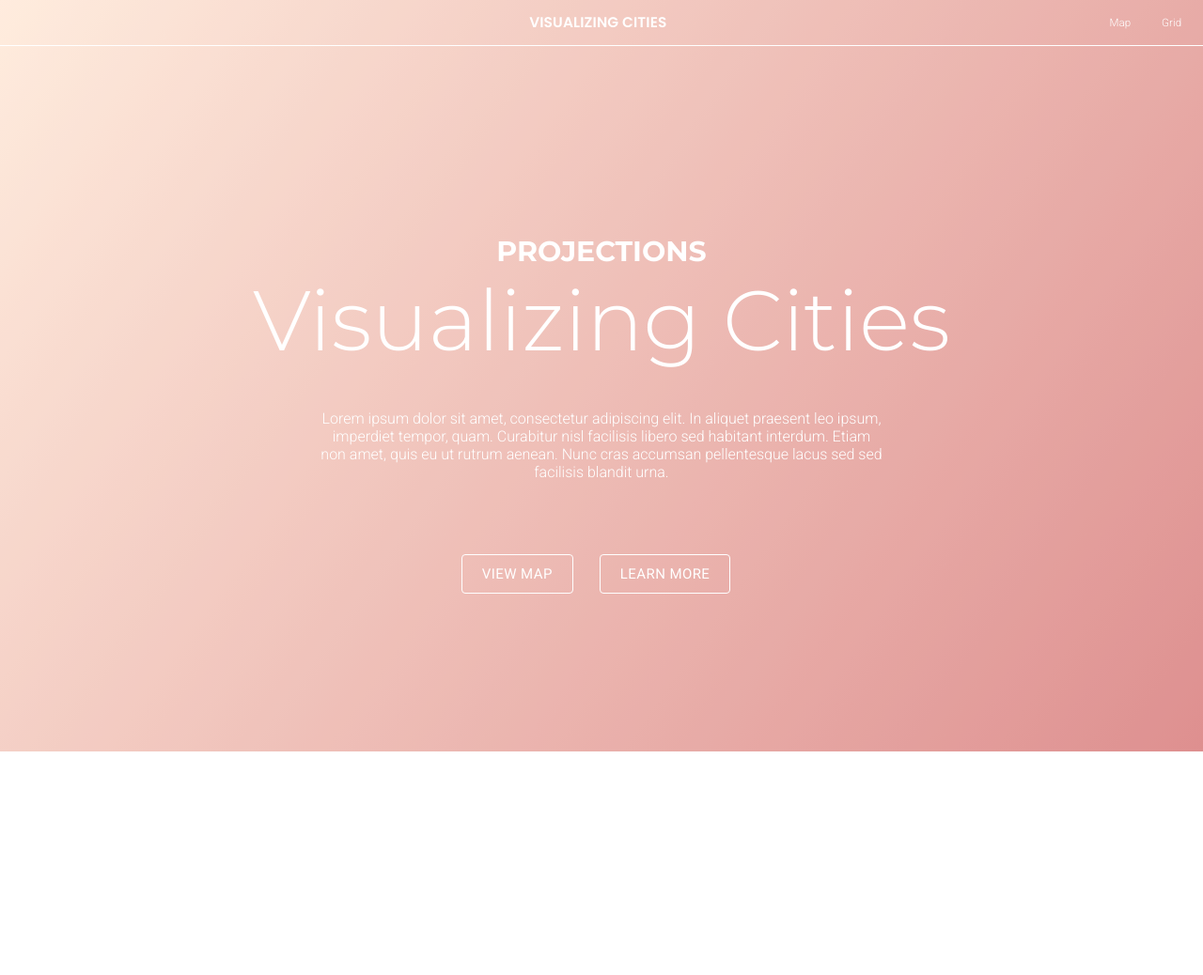
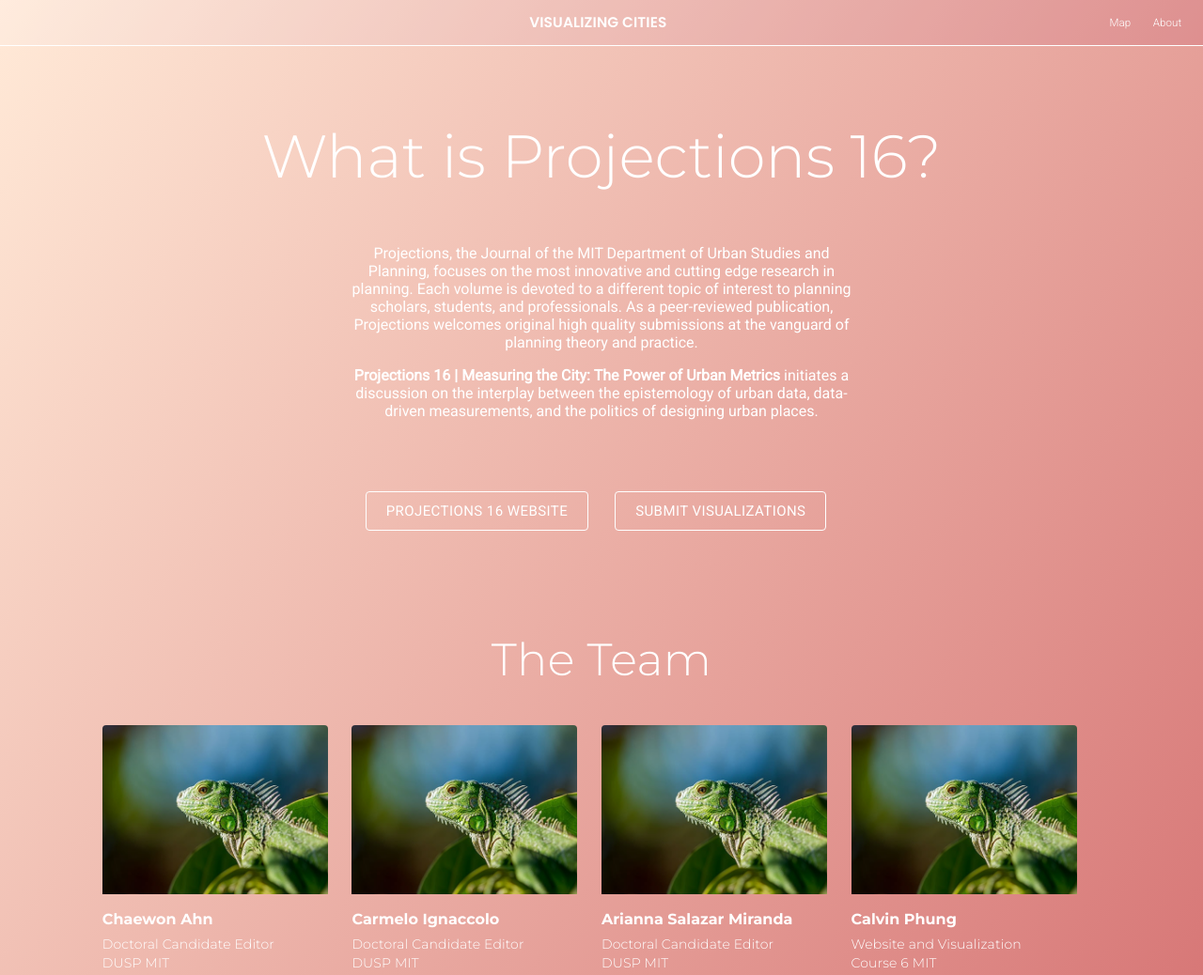
Before and after one commit to cphung3/dusp-projections, a React app: page /about in a window 1280 px wide. Before the commit this address led to /map. Shown: the top 1038 px of the page at 94% size. Before the commit the page ends 800 px from the top, so only its background shows below. Built offline with nearby package versions, Linux system fonts and the light colour scheme; no server answers.

Commit message:
add about page

```diff
--- a/package.json
+++ b/package.json
@@ -33,6 +33,7 @@
     "material-ui-image": "^3.3.2",
     "node-fetch": "^2.6.1",
     "ola": "^1.1.1",
+    "prop-types": "^15.7.2",
     "react": "^16.5.2",
     "react-animation": "^1.2.2",
     "react-dom": "^16.5.2",
--- /dev/null
+++ b/src/client/About.js
@@ -0,0 +1,106 @@
+/* eslint-disable linebreak-style */
+import React from 'react';
+import Container from '@material-ui/core/Container';
+import { makeStyles } from '@material-ui/core/styles';
+import { Typography } from '@material-ui/core';
+import Button from '@material-ui/core/Button';
+import ProfileCard from './components/ProfileCard';
+
+const useStyles = makeStyles(theme => ({
+  container: {
+    display: 'flex',
+    justifyContent: 'center',
+    flexWrap: 'wrap',
+    // marginBottom: '30px',
+    paddingTop: '10vh',
+    width: '100%',
+    // height: '100vh',
+  },
+  paper: {
+    background: 'linear-gradient(125deg,#FFE8D6, #D67474);',
+    width: '100%',
+    height: '100%',
+    // position: 'absolute', top: 0, left: 0,
+  },
+  cardContainer: {
+    display: 'flex',
+    justifyContent: 'center',
+    flexFlow: 'wrap',
+    marginTop: 100,
+    marginBottom: 100,
+  },
+  card: {
+    maxWidth: '300px',
+    marginRight: '20px',
+    minWidth: '300px',
+  },
+  bodyText: {
+    color: 'white',
+  },
+  title: {
+    fontFamily: 'Montserrat', color: 'white', width: '100%', fontSize: '4rem', marginBottom: '40px'
+  },
+  subtitle: {
+    fontFamily: 'Montserrat', color: 'white', width: '100%', fontSize: '3rem', marginBottom: '40px'
+  },
+  button: {
+    marginTop: '60px',
+    margin: theme.spacing(1),
+    color: 'white',
+    border: '1px solid white',
+    marginRight: 20,
+  },
+}));
+
+export default function About() {
+  const classes = useStyles();
+  // const [gridStyle] = React.useState(getGridStyle);
+
+  const handleClick = (e) => {
+    // setClicked(true);
+    // setTimeout(
+    //     () => setHidden(true),
+    //     350
+    //   );
+  };
+
+  return (
+    <div className={classes.paper}>
+      {/* <Paper className={classes.paper}> */}
+      <Container className={classes.container}>
+        <Typography variant="h3" className={classes.title}>What is Projections 16?</Typography>
+        <Container maxWidth="sm">
+          <p className={classes.bodyText}>
+            Projections, the Journal of the MIT Department of Urban Studies and Planning, focuses on the most innovative
+            and cutting edge research in planning. Each volume is devoted to a different topic of interest to planning scholars,
+            students, and professionals. As a peer-reviewed publication, Projections welcomes original high quality submissions at the
+            vanguard of planning theory and practice.
+          </p>
+          <p className={classes.bodyText}>
+            {' '}
+            <b>Projections 16 | Measuring the City: The Power of Urban Metrics </b>
+            {' '}
+            initiates a discussion on the
+            interplay between the epistemology of urban data, data-driven measurements, and the politics of designing urban places.
+          </p>
+        </Container>
+        <Container>
+          <Button onClick={handleClick} variant="outlined" size="large" className={classes.button}>
+            Projections 16 Website
+          </Button>
+          <Button onClick={handleClick} variant="outlined" size="large" className={classes.button}>
+            Submit Visualizations
+          </Button>
+        </Container>
+        <Container className={classes.cardContainer}>
+          <Typography variant="h4" className={classes.subtitle}>The Team</Typography>
+          <ProfileCard name="Chaewon Ahn" title="Doctoral Candidate Editor" affil="DUSP MIT" />
+          <ProfileCard name="Carmelo Ignaccolo" title="Doctoral Candidate Editor" affil="DUSP MIT" />
+          <ProfileCard name="Arianna Salazar Miranda" title="Doctoral Candidate Editor" affil="DUSP MIT" />
+          <ProfileCard name="Calvin Phung" title="Website and Visualization" affil="Course 6 MIT" />
+        </Container>
+      </Container>
+      {/* </Paper> */}
+    </div>
+  );
+}
--- a/src/client/App.js
+++ b/src/client/App.js
@@ -5,15 +5,15 @@
   Switch,
   Route,
   Redirect,
-} from "react-router-dom";
+} from 'react-router-dom';
 import { MuiThemeProvider, createMuiTheme } from '@material-ui/core/styles';
 import axios from 'axios';
 
-import Map from './Map.js';
-import Grid from './Grid.js';
-import LandingOverlay from './components/LandingOverlay.js'
-import Navbar from './components/Navbar.js'
-import MapData from '../../datasets/ne_110m_admin_0_countries.geo.json'
+import Map from './Map';
+import About from './About';
+import LandingOverlay from './components/LandingOverlay';
+import Navbar from './components/Navbar';
+import MapData from '../../datasets/ne_110m_admin_0_countries.geo.json';
 import RightDrawer from './components/RightDrawer';
 import FilterSelect from './components/FilterSelect';
 
@@ -34,12 +34,12 @@
   const [submissions, setSubmissions] = useState({});
   const [isLoaded, setIsLoaded] = useState(false);
   const [drawerOpen, setDrawerOpen] = useState(false);
-  const [selectedCountry, setSelectedCountry] = useState({})
-  const [submissionData, setSubmissionData] = useState([])
+  const [selectedCountry, setSelectedCountry] = useState({});
+  const [submissionData, setSubmissionData] = useState([]);
   const [cardClicked, setCardClicked] = useState(false);
   const [hidden, setHidden] = useState(false);
-  const [filterSelection, setFilterSelection] = useState([])
-  const [filteredSubmissions, setFilteredSubmissions] = useState({})
+  const [filterSelection, setFilterSelection] = useState([]);
+  const [filteredSubmissions, setFilteredSubmissions] = useState({});
   const [coordData, setCoordData] = useState([]);
   const [filteredCoordData, setFilteredCoordData] = useState([]);
 
@@ -54,7 +54,7 @@
 
   const handleBack = () => {
     setCardClicked(false);
-  }
+  };
 
   // set the size of the globe based on the size of the user's window
   const vw = Math.max(document.documentElement.clientWidth || 0, window.innerWidth || 0) / 2;
@@ -62,42 +62,42 @@
 
   useEffect(() => {
     // fetch the spreadsheet submission data from server
-    const fetchData = async() => {
+    const fetchData = async () => {
       const tempObj = {};
-      const coordData = [];
-      const addedPoints = new Set()
-      axios.get('/api/responses').then(res =>{
+      const tempCoordData = [];
+      const addedPoints = new Set();
+      axios.get('/api/responses').then((res) => {
         res.data.responses.forEach((val, idx) => {
           const location = `${val.coordinates.lng},${val.coordinates.lat}`;
           if (!addedPoints.has(location)) {
-            let coord = {
-              "type": "Feature",
-              "geometry": {
-                "type": "Point",
-                "coordinates": [val.coordinates.lng, val.coordinates.lat]
+            const coord = {
+              type: 'Feature',
+              geometry: {
+                type: 'Point',
+                coordinates: [val.coordinates.lng, val.coordinates.lat]
               },
-              "properties": {
-                "NAME": val.country,
-                "ISO_A3": val.iso,
-                "TIMESTAMP": val.timestamp,
+              properties: {
+                NAME: val.country,
+                ISO_A3: val.iso,
+                TIMESTAMP: val.timestamp,
               },
-            }
-            coordData.push(coord);
+            };
+            tempCoordData.push(coord);
             addedPoints.add(location);
           }
-          let iso = val.iso;
+          const { iso } = val;
           tempObj[iso] = tempObj[iso] || [];
-          tempObj[iso].push(val)
-        })
+          tempObj[iso].push(val);
+        });
         setSubmissions(tempObj);
         setFilteredSubmissions(tempObj);
         setCoordData(coordData);
         setFilteredCoordData(coordData);
         setIsLoaded(true);
-      })
-    }
+      });
+    };
     fetchData();
-  }, [])
+  }, []);
 
   // componentWillUnmount() {
   //   window.removeEventListener('scroll', this.handleScroll)
@@ -116,45 +116,46 @@
         const [iso, submission] = countrySubmissions;
         submission.map((val) => {
           const tags = val.keywords;
-            const filteredArray = filtersArray.filter(val => tags.includes(val));
+          const filteredArray = filtersArray.filter(tag => tags.includes(tag));
           // if current submission's tags matches the number of tags as the user's selected filters
           newSubmissions[iso] = newSubmissions[iso] || [];
           if (filteredArray.length === filterSelection.length) {
-              newSubmissions[iso].push(val)
+            newSubmissions[iso].push(val);
           } else {
             // remove the coordinate data used for the circles using the ID of the submission
-              circlesToRemove.push(val.timestamp)
+            circlesToRemove.push(val.timestamp);
           }
-          })
-        })
+        });
+      });
       // filter out any country's coord data that is supposed to be removed
       const newCoordData = coordData.filter(coord => !circlesToRemove.includes(coord.properties.TIMESTAMP));
       setFilteredSubmissions(newSubmissions);
       setFilteredCoordData(newCoordData);
-      } else {
-        if(isLoaded){
+    } else if (isLoaded) {
       setFilteredSubmissions(submissions);
       setFilteredCoordData(coordData);
     }
-      }
-      console.log('new submissions; ', newSubmissions);
-  }, [filterSelection])
+  }, [filterSelection]);
 
   return (
     <Router>
-      <MuiThemeProvider theme={theme} >
+      <MuiThemeProvider theme={theme}>
         <Switch>
           <Route path="/map">
-            <div className='block'>
+            <div className="block">
               <div className={hidden ? 'foreground' : 'foreground foreground-zIndex'}>
                 <Navbar />
-                <LandingOverlay hidden={hidden} setHidden={setHidden} sizeVw={vw} sizeVh={vh}  />
+                <LandingOverlay hidden={hidden} setHidden={setHidden} sizeVw={vw} sizeVh={vh} />
               </div>
               <div className="background">
-                { isLoaded ?
-                  (
+                { isLoaded
+                  ? (
                     <div>
-                      <FilterSelect handleBack={handleBack} filterSelection={filterSelection} setFilterSelection={setFilterSelection}></FilterSelect>
+                      <FilterSelect
+                        handleBack={handleBack}
+                        filterSelection={filterSelection}
+                        setFilterSelection={setFilterSelection}
+                      />
                       <Map
                         open={drawerOpen}
                         setSelectedCountry={setSelectedCountry}
@@ -167,7 +168,8 @@
                         coordData={filteredCoordData}
                         sizeVw={vw}
                         sizeVh={vh}
-                        data={MapData}/>
+                        data={MapData}
+                      />
                       <RightDrawer
                         selectedCountry={selectedCountry}
                         submissions={filteredSubmissions}
@@ -175,7 +177,8 @@
                         cardClicked={cardClicked}
                         setCardClicked={setCardClicked}
                         handleBack={handleBack}
-                        handleDrawerClose={handleDrawerClose}/>
+                        handleDrawerClose={handleDrawerClose}
+                      />
                     </div>
                   )
                   : null
@@ -183,9 +186,9 @@
               </div>
             </div>
           </Route>
-          <Route path="/grid">
+          <Route path="/about">
             <Navbar />
-            <Grid submissions={submissions}></Grid>
+            <About />
           </Route>
           <Redirect from="/" to="/map" />
         </Switch>
--- a/src/client/Grid.js
+++ /dev/null
@@ -1,46 +0,0 @@
-import React from 'react'
-import Container from '@material-ui/core/Container';
-import MosaicCard from './components/MosaicCard';
-import { makeStyles } from '@material-ui/core/styles';
-
-function getGridStyle() {
-  }
-
-  const useStyles = makeStyles((theme) => ({
-    container: {
-      display: 'flex',
-      justifyContent: 'flex-start',
-      flexWrap: 'wrap',
-      marginBottom: '30px',
-    },
-    cardContainer: {
-      display: 'flex',
-      justifyContent: 'flex-start',
-      flexFlow: 'wrap',
-      marginTop: 100,
-    },
-    card: {
-      maxWidth: '300px',
-      marginRight: '20px',
-      minWidth: '300px',
-    }
-  }));
-
-export default function Grid({submissions}) {
-    const classes = useStyles();
-    // const [gridStyle] = React.useState(getGridStyle);
-
-    return (
-        <div>
-            <Container>
-                <div className={classes.cardContainer}>
-                  {Object.values(submissions).map((country, idx) => {
-                      return country.map((data, index) => {
-                          return <MosaicCard key={`${idx}.${index}`} index={index} data={data}/>
-                      })
-                  })}
-                </div>
-            </Container>
-        </div>
-    )
-}
--- a/src/client/app.css
+++ b/src/client/app.css
@@ -2,8 +2,12 @@
   font-family: 'Poppins';
   font-weight: 600;
 }
+html {
+  height: 100%;
+}
 
 body {
+  height: 100%;
   text-align: center;
   margin: auto;
   font-family: 'Roboto';
--- a/src/client/components/FilterSelect.js
+++ b/src/client/components/FilterSelect.js
@@ -24,7 +24,7 @@
       },
   }));
 
-export default function CheckboxesTags({handleBack, filterSelection, setFilterSelection}) {
+export default function FilterSelect({handleBack, filterSelection, setFilterSelection}) {
     const classes = useStyles();
 
     const handleFilterSelect = (e, selected) => {
--- a/src/client/components/Navbar.js
+++ b/src/client/components/Navbar.js
@@ -73,9 +73,9 @@
                   Map
                 </Typography>
               </Link>
-              <Link className={classes.link}  to="/grid">
+              <Link className={classes.link}  to="/about">
                 <Typography variant="h6" className={classes.tab}>
-                  Grid
+                  About
                 </Typography>
               </Link>
             </div>
--- /dev/null
+++ b/src/client/components/ProfileCard.js
@@ -0,0 +1,55 @@
+/* eslint-disable linebreak-style */
+import React from 'react';
+import { makeStyles } from '@material-ui/core/styles';
+import Card from '@material-ui/core/Card';
+import CardActionArea from '@material-ui/core/CardActionArea';
+import CardContent from '@material-ui/core/CardContent';
+import CardMedia from '@material-ui/core/CardMedia';
+import Typography from '@material-ui/core/Typography';
+import PropTypes from 'prop-types';
+
+const useStyles = makeStyles({
+  root: {
+    width: 240,
+    color: 'white',
+    background: 'rgba(0,0,0,0)',
+    marginRight: '2vw',
+
+  },
+  media: {
+    height: 180,
+  },
+});
+
+export default function ProfileCard({ name, title, affil }) {
+  const classes = useStyles();
+
+  return (
+    <Card elevation={0} className={classes.root}>
+      <CardActionArea>
+        <CardMedia
+          className={classes.media}
+          image="/public/contemplative-reptile.jpg"
+          title="Contemplative Reptile"
+        />
+        <CardContent style={{ textAlign: 'Left', padding: '1rem 0 0 0' }}>
+          <Typography gutterBottom variant="h5" component="h4" style={{ fontFamily: 'Montserrat', fontWeight: 700, fontSize: '1rem' }}>
+            {name}
+          </Typography>
+          <Typography variant="body2" component="p" style={{ fontFamily: 'Montserrat' }}>
+            {title}
+          </Typography>
+          <Typography variant="body2" component="p" style={{ fontFamily: 'Montserrat' }}>
+            {affil}
+          </Typography>
+        </CardContent>
+      </CardActionArea>
+    </Card>
+  );
+}
+
+ProfileCard.propTypes = {
+  name: PropTypes.string.isRequired,
+  title: PropTypes.string.isRequired,
+  affil: PropTypes.string.isRequired,
+};
```
Also changed, not shown: src/server/index.js (+11 -6 lines), .eslintrc.json, public/contemplative-reptile.jpg (added). Lines whose indentation alone changed are shown as unchanged.
